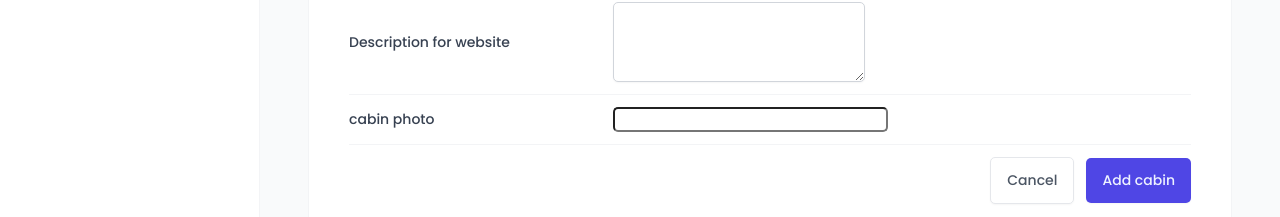
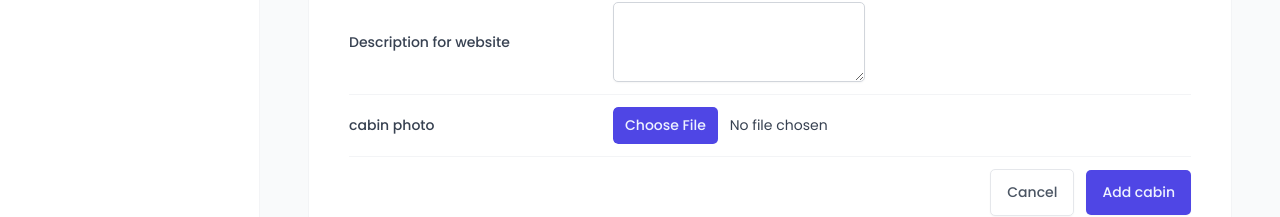
Before and after one commit to MOTANAFI/hotel-booking, a React (Vite) app: page /cabins in a window 1280 px wide. Both pictures are taken after a click on the button "Add new Cabin". Shown: the part 517-734 px from the top of the page. Built offline with nearby package versions, Linux system fonts and the light colour scheme; no server answers; the database is empty; a web font is replaced by a local one.

Commit message:
creating cabin

```diff
--- a/src/features/cabins/CreateCabinForm.jsx
+++ b/src/features/cabins/CreateCabinForm.jsx
@@ -34,7 +34,8 @@ function CreateCabinForm() {
   });
 
   function onSubmit(data) {
-    mutate(data)
+
+    mutate({...data, image: data.image.at(0)})
   }
   function onError(errors) {
     console.log(errors)
@@ -98,7 +99,7 @@ function CreateCabinForm() {
 
       <FormRow label="cabin photo" error={errors?.image?.message && <Error>{errors.image.message}</Error>}>
 
-        <FileInput id="image" accept="image/*" {...register("image")} />
+        <FileInput id="image" accept="image/*"  {...register("image")} />
 
       </FormRow>
 
--- a/src/ui/FileInput.jsx
+++ b/src/ui/FileInput.jsx
@@ -1,6 +1,6 @@
 import styled from "styled-components";
 
-const FileInput = styled.input`
+const FileInput = styled.input.attrs({type: "file"})`
   font-size: 1.4rem;
   border-radius: var(--border-radius-sm);
 
```
